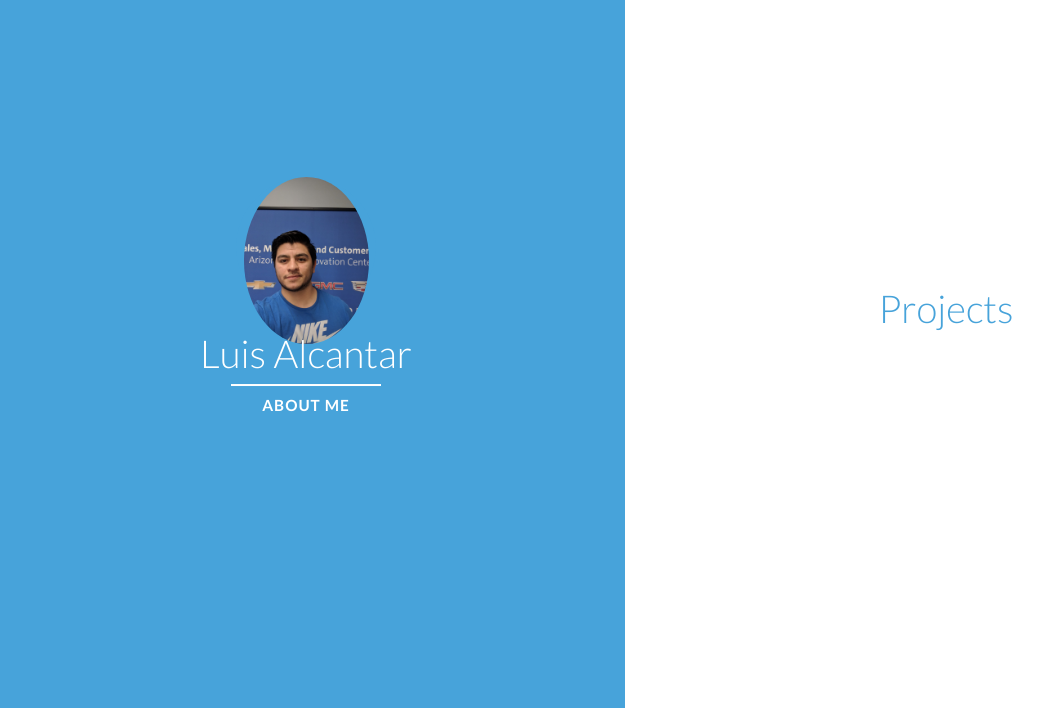
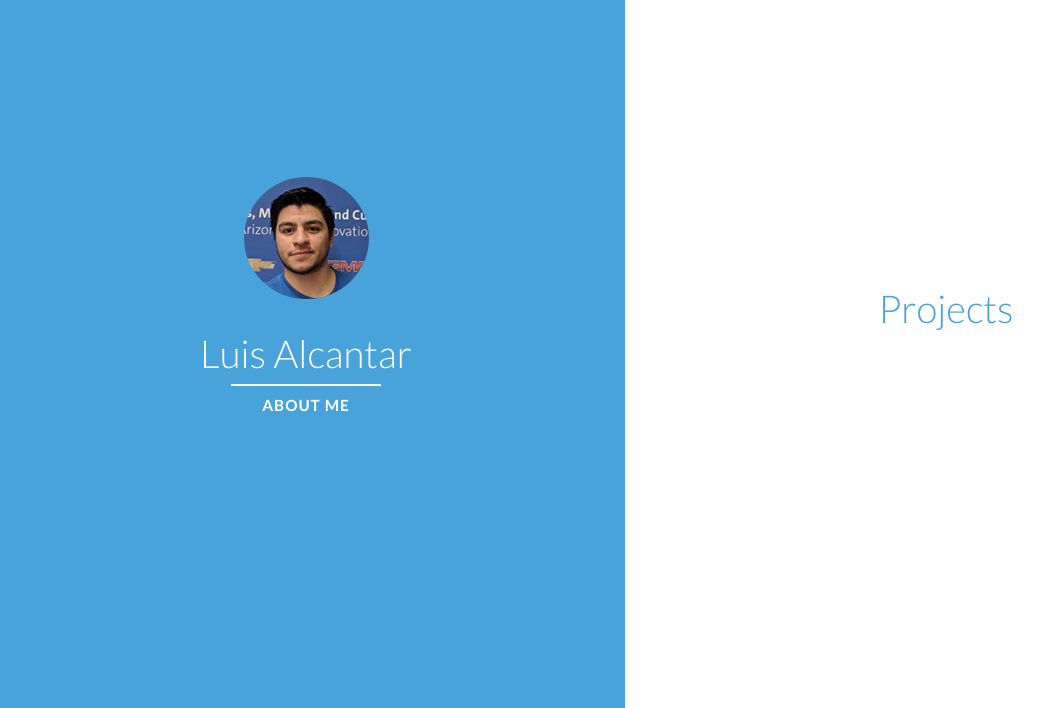
Before and after one commit to lfalcantar/lfalcantar.github.io, a plain HTML site: page index.html in a window 1280 px wide. Shown: the part 92-800 px from the top of the page, without its empty margins (14-1057 px from the left). Drawn offline with Linux system fonts and the light colour scheme.

Commit message:
Fix the image size and the description

```diff
--- a/index.html
+++ b/index.html
@@ -5,7 +5,7 @@
 		<meta http-equiv="X-UA-Compatible" content="IE=edge,chrome=1">
 		<meta name="viewport" content="width=device-width, initial-scale=1.0">
 		<title>Luis Alcantar</title>
-		<meta name="description" content="Blueprint: Split Layout" />
+		<meta name="description" content="Luis Alcantar" />
 		<meta name="keywords" content="luis alcantar, luis, alcantar, lfalcantar, software, developer />
 		<meta name="author" content="Codrops" />
 		<link rel="shortcut icon" href="../favicon.ico">
@@ -31,7 +31,7 @@
 							</nav>
 						</header>
 						<div class="intro-content">
-							<div class="profile"><img src="img/profile.jpg" alt="profile1"></div>
+							<div class="profile"><img src="img/profile.png" alt="profile1"></div>
 							<h1><span>Luis Alcantar</span><span>About Me</span></h1>
 						</div>
 						<div class="overlay"></div>
```
Also changed, not shown: img/profile.jpg (deleted), img/profile.png (added).
